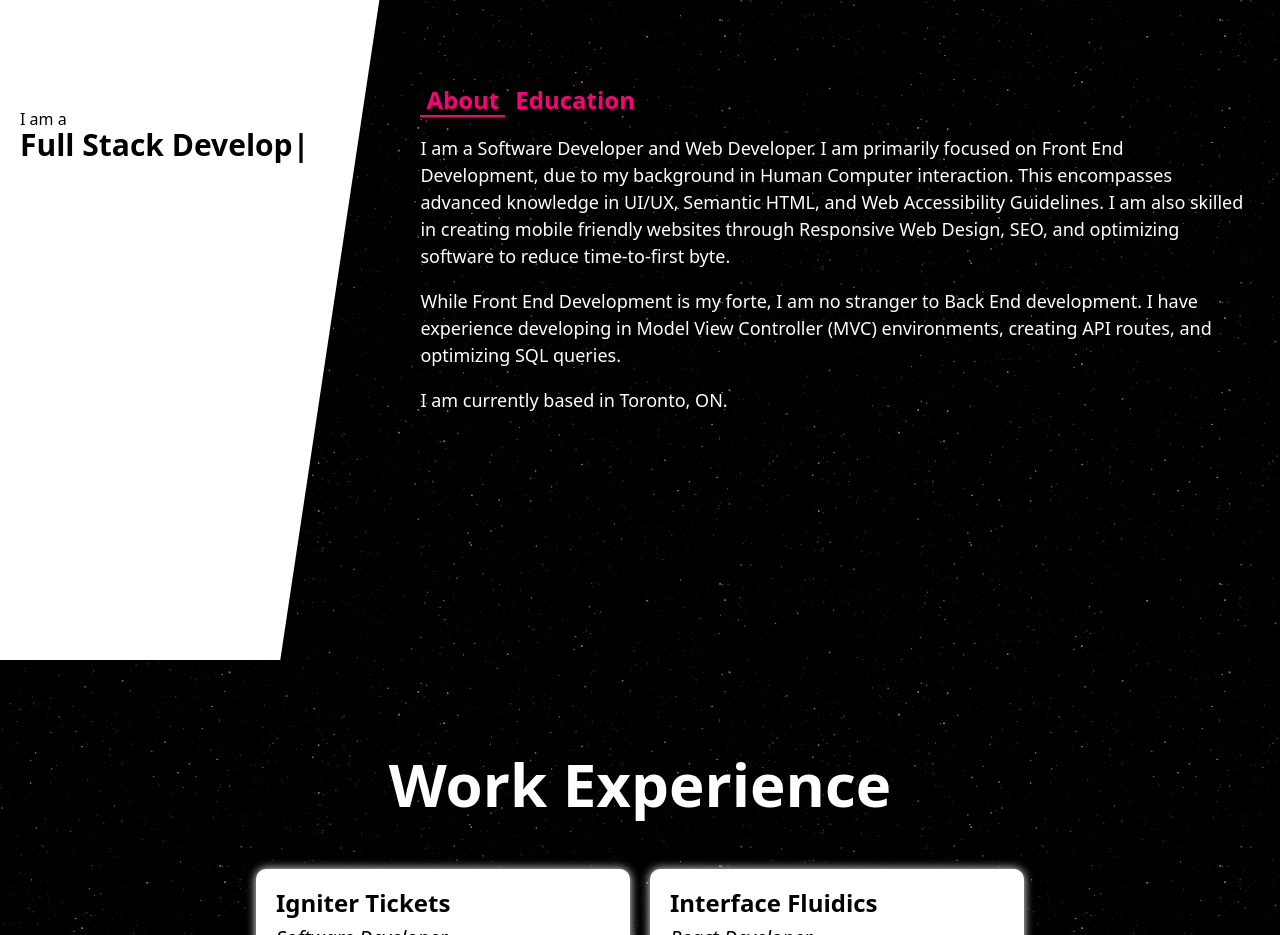
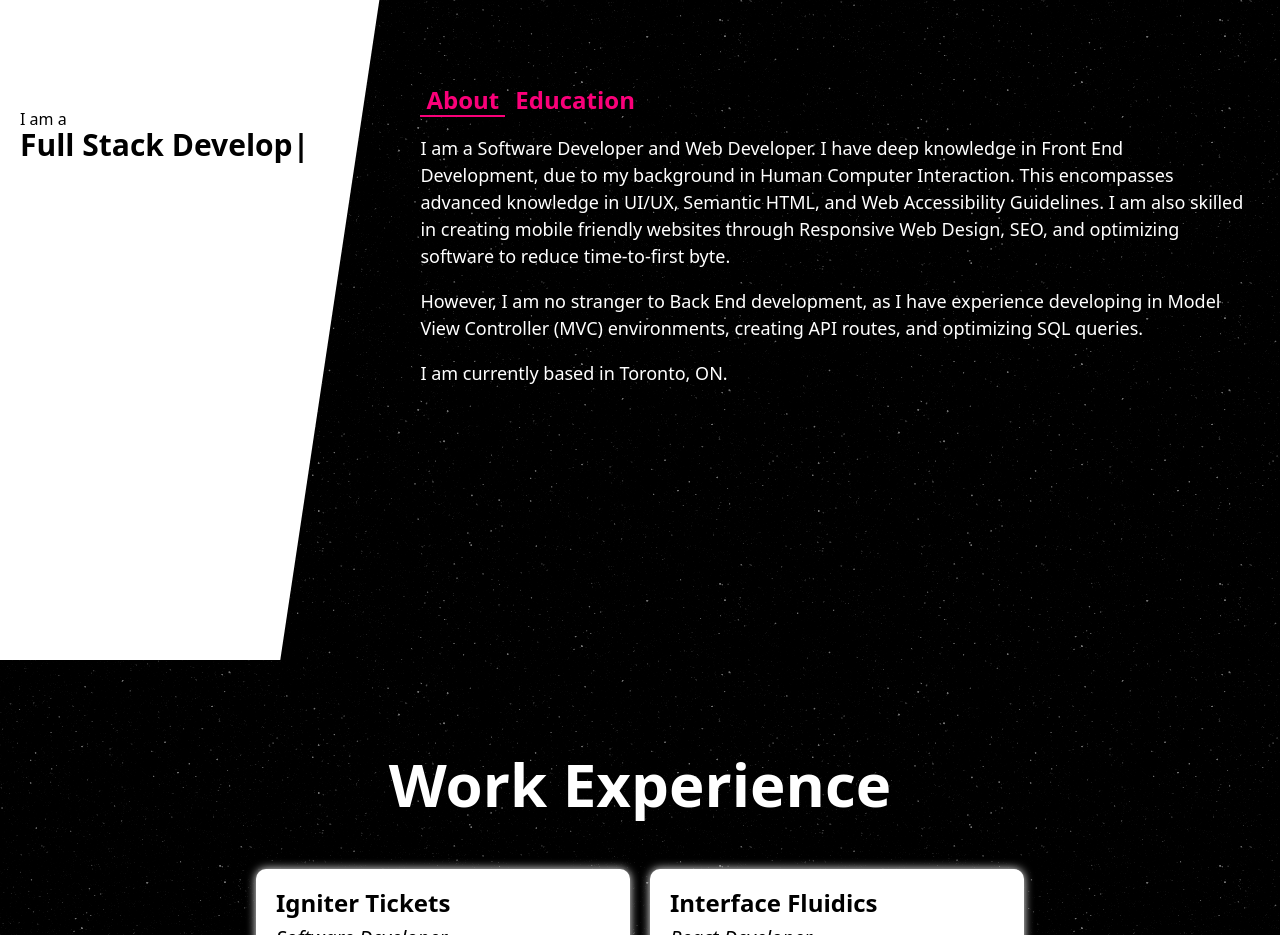
Before and after one commit to 100BC/portfolio, a SvelteKit app: page / in a window 1280 px wide. Shown: the part 940-1875 px from the top of the page. Built offline with nearby package versions, Linux system fonts and the light colour scheme; no server answers.

Commit message:
Update About Text

```diff
--- a/src/routes/_sections/about.svelte
+++ b/src/routes/_sections/about.svelte
@@ -93,17 +93,17 @@
     {:else}
       <div class="tabContent">
         <p>
-          I am a Software Developer and Web Developer. I am primarily focused on
+          I am a Software Developer and Web Developer. I have deep knowledge in
           Front End Development, due to my background in Human Computer
-          interaction. This encompasses advanced knowledge in UI/UX, Semantic
+          Interaction. This encompasses advanced knowledge in UI/UX, Semantic
           HTML, and Web Accessibility Guidelines. I am also skilled in creating
           mobile friendly websites through Responsive Web Design, SEO, and
           optimizing software to reduce time-to-first byte.
         </p>
         <p>
-          While Front End Development is my forte, I am no stranger to Back End
-          development. I have experience developing in Model View Controller
-          (MVC) environments, creating API routes, and optimizing SQL queries.
+          However, I am no stranger to Back End development, as I have
+          experience developing in Model View Controller (MVC) environments,
+          creating API routes, and optimizing SQL queries.
         </p>
         <p>I am currently based in Toronto, ON.</p>
       </div>
```
